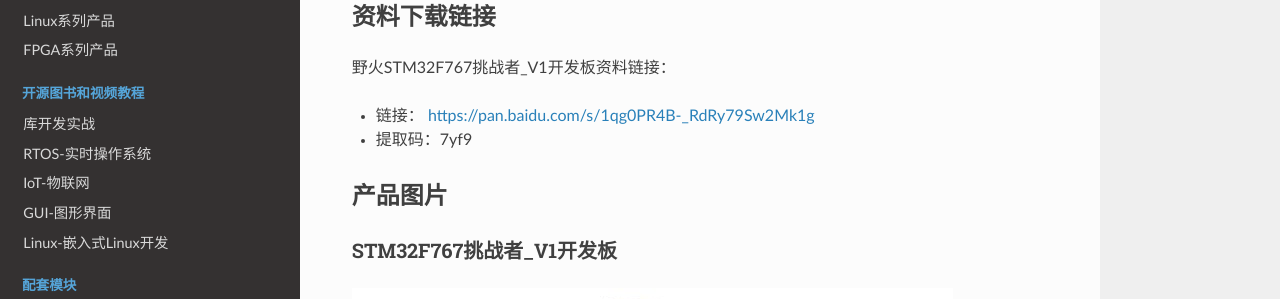
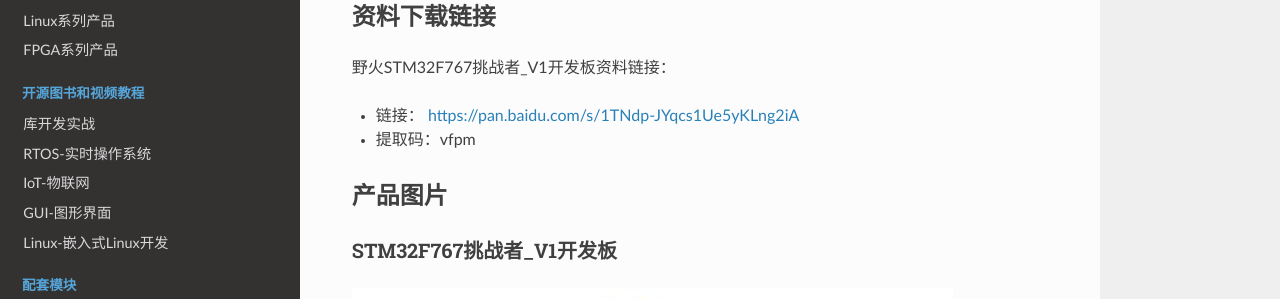
Before and after one commit to Embedfire/ebf_products, a Sphinx documentation site: the page built from documentation/stm32/ebf_stm32f767_tiaozhanzhe_v1.rst, in a window 1280 px wide and 1104 px high. Shown: the part 171-470 px from the top of the window. Built offline with Sphinx 7.4.7 and the Read the Docs theme 2.0.0, drawn with Linux system fonts in a browser that asks for light colours; pages that are not in the unit, such as notebooks, are missing from menus.

Commit message:
部分链接

```diff
--- a/documentation/stm32/ebf_stm32f767_tiaozhanzhe_v1.rst
+++ b/documentation/stm32/ebf_stm32f767_tiaozhanzhe_v1.rst
@@ -7,8 +7,8 @@
 
 野火STM32F767挑战者_V1开发板资料链接：
 
-- 链接： https://pan.baidu.com/s/1qg0PR4B-_RdRy79Sw2Mk1g
-- 提取码：7yf9
+- 链接： https://pan.baidu.com/s/1TNdp-JYqcs1Ue5yKLng2iA
+- 提取码：vfpm
 
 产品图片
 --------
--- a/documentation/stm32/ebf_stm32f767_tiaozhanzhe_v2.rst
+++ b/documentation/stm32/ebf_stm32f767_tiaozhanzhe_v2.rst
@@ -7,8 +7,8 @@
 
 野火STM32F767挑战者_V2开发板资料链接：
 
-- 链接：https://pan.baidu.com/s/1_CbRxHsQNFZMZwn3WiAAOg
-- 提取码：qz46
+- 链接： https://pan.baidu.com/s/1TNdp-JYqcs1Ue5yKLng2iA
+- 提取码：vfpm
 
 产品图片
 --------
--- a/documentation/stm32/ebf_stm32h743_pro.rst
+++ b/documentation/stm32/ebf_stm32h743_pro.rst
@@ -8,8 +8,8 @@
 
 野火STM32H743 Pro开发板资料链接：
 
-- 资料盘链接：https://pan.baidu.com/s/1F2wpjiFsISx-wQDNbFU5UQ
-- 提取码：7dr7
+- 资料盘链接：https://pan.baidu.com/s/1kaICQxH4vHz-loMwbAEZXw
+- 提取码：rb8m
 
 
 产品图片
--- a/documentation/stm32/ebf_stm32h743_tiaozhanzhe_v2.rst
+++ b/documentation/stm32/ebf_stm32h743_tiaozhanzhe_v2.rst
@@ -7,8 +7,8 @@
 
 野火STM32H743挑战者_V2开发板资料链接：
 
-- 资料盘链接：https://pan.baidu.com/s/1YcctHc9NF6LLPYEMsfsiIQ
-- 提取码：h6eo
+- 资料盘链接：https://pan.baidu.com/s/1lGYYfxuh2CeaSbDGmw3rFg
+- 提取码：mgx5
 
 
 产品图片
--- a/documentation/stm32/ebf_stm32h750_pro.rst
+++ b/documentation/stm32/ebf_stm32h750_pro.rst
@@ -7,8 +7,8 @@
 
 野火STM32H750 Pro开发板资料链接：
 
-- 链接：https://pan.baidu.com/s/1IwPr_gb1M7JQrVL8RBscdw
-- 提取码：crau
+- 链接：https://pan.baidu.com/s/1QU3o9MyQqKSWyfCmctitGQ
+- 提取码：ytv3
 
 产品图片
 --------
```
